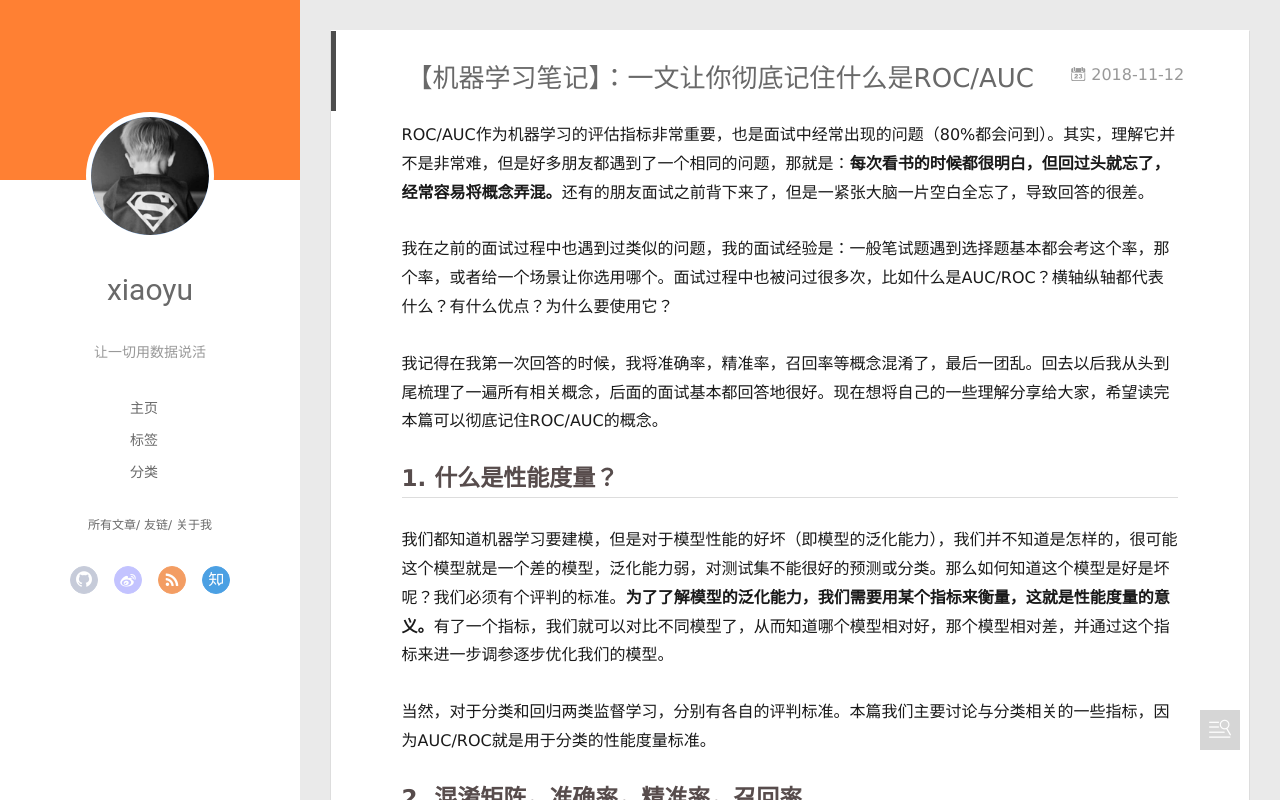
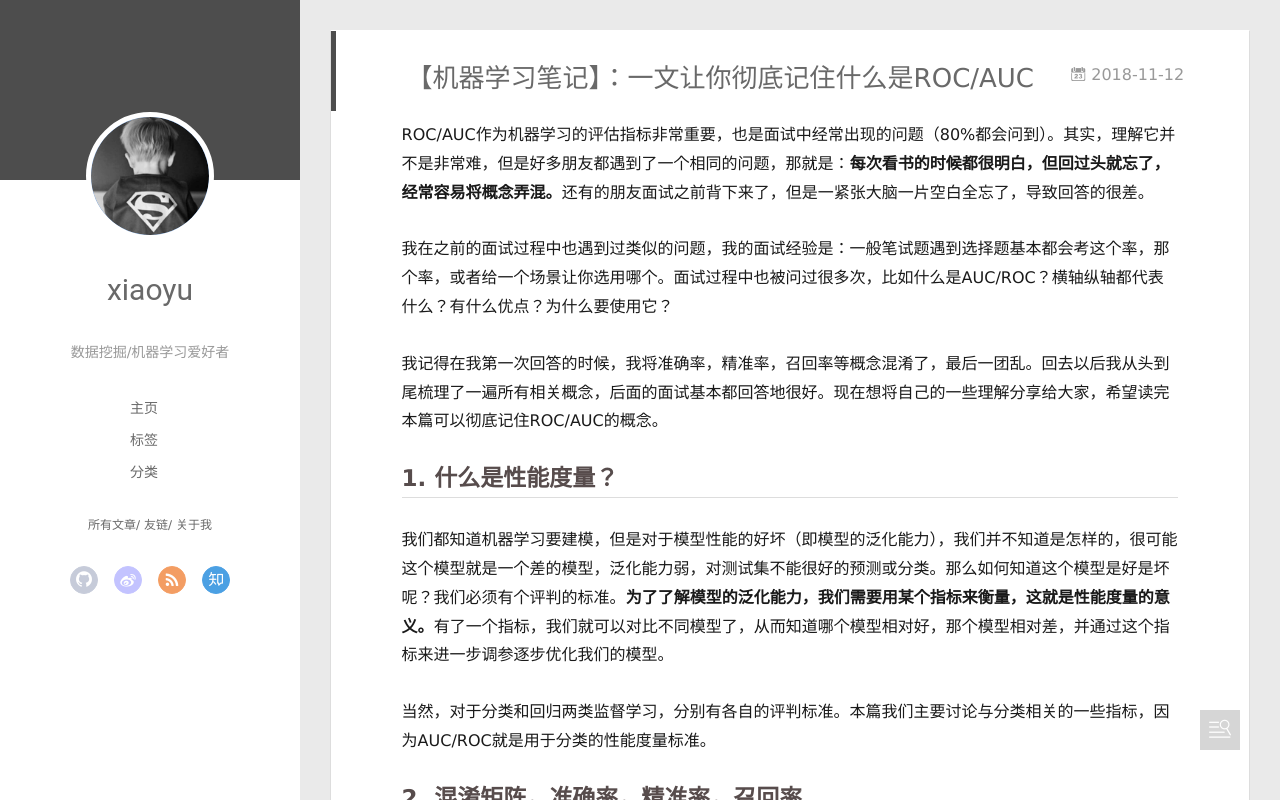
Before and after one commit to xiaoyusmd/xiaoyusmd.github.io, a plain HTML site: page 2018/11/12/a/index.html in a window 1280 px wide. Drawn offline with Linux system fonts and the light colour scheme; some packages are replaced by stand-ins of ours; a script that the page names is missing.

Commit message:
Site updated: 2018-11-12 15:47:04

```diff
--- a/2018/11/12/a/index.html
+++ b/2018/11/12/a/index.html
@@ -68,7 +68,7 @@ var _hmt = _hmt || [];
     <canvas id="anm-canvas" class="anm-canvas"></canvas>
     <div class="left-col" q-class="show:isShow">
 
-<div class="overlay" style="background: #ff8033"></div>
+<div class="overlay" style="background: #4d4d4d"></div>
 <div class="intrude-less">
 	<header id="header" class="inner">
 		<a href="/" class="profilepic">
@@ -78,7 +78,7 @@ var _hmt = _hmt || [];
 		  <h1 class="header-author"><a href="/">xiaoyu</a></h1>
 		</hgroup>
 
-		<p class="header-subtitle">让一切用数据说活</p>
+		<p class="header-subtitle">数据挖掘/机器学习爱好者</p>
 
 
 		<nav class="header-menu">
@@ -127,7 +127,7 @@ var _hmt = _hmt || [];
     <div class="mid-col" q-class="show:isShow,hide:isShow|isFalse">
 
 <nav id="mobile-nav">
-  	<div class="overlay js-overlay" style="background: #ff8033"></div>
+  	<div class="overlay js-overlay" style="background: #4d4d4d"></div>
 	<div class="btnctn js-mobile-btnctn">
   		<div class="slider-trigger list" q-on="click: openSlider(e)"><i class="icon icon-sort"></i></div>
 	</div>
@@ -140,7 +140,7 @@ var _hmt = _hmt || [];
 			  <h1 class="header-author js-header-author">xiaoyu</h1>
 			</hgroup>
 
-			<p class="header-subtitle"><i class="icon icon-quo-left"></i>让一切用数据说活<i class="icon icon-quo-right"></i></p>
+			<p class="header-subtitle"><i class="icon icon-quo-left"></i>数据挖掘/机器学习爱好者<i class="icon icon-quo-right"></i></p>
 
 
 
```
Also changed, not shown: archives/2018/11/index.html (+4 -4 lines), archives/2018/index.html (+4 -4 lines), archives/index.html (+4 -4 lines), index.html (+4 -4 lines), tags/ROC-AUC/index.html (+4 -4 lines), tags/混淆矩阵/index.html (+4 -4 lines), tags/监督分类性模型性能度量/index.html (+4 -4 lines).
